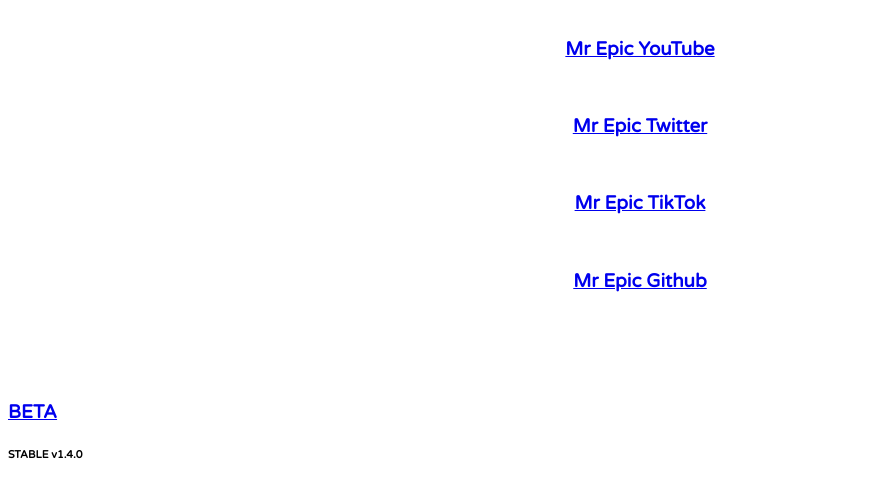
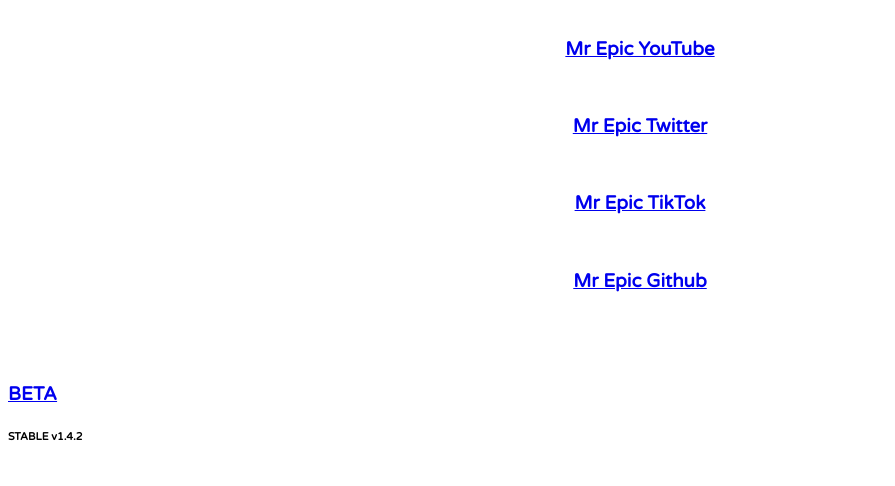
Before and after one commit to MrEpicEgo/MrEpicWebsite, a plain HTML site: page index.html in a window 1280 px wide. Shown: the part 403-889 px from the top of the page, without its empty margins (0-895 px from the left). Drawn offline with Linux system fonts and the light colour scheme.

Commit message:
Quick Commit
- Fixed spacing on certain parts of the website

```diff
--- a/index.html
+++ b/index.html
@@ -58,9 +58,9 @@
         <h3><a href="https://github.com/MrEpicEgo/MrEpicWebsite">Mr Epic Github</a></h3><br>
 
     </center>
-    <br><br><br>
+    <br><br>
     <h3><a href="indexbeta.html">BETA</a></h3>
-    <h6>STABLE v1.4.0</h6>
+    <h6>STABLE v1.4.2</h6>
 
 
 </body>
```
